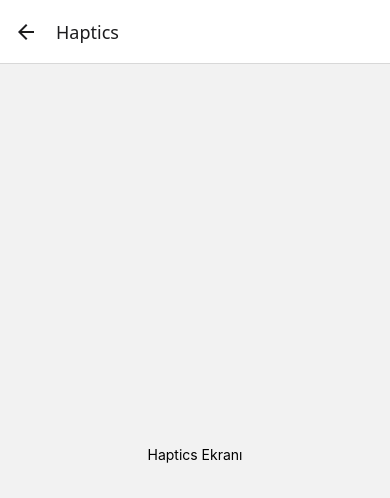
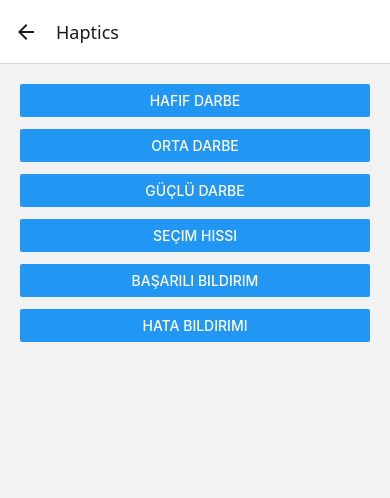
Before and after one commit to FurkanSadik/lab13_Android, a React Native app: screen /Haptics in a window 390 px wide. Shown: the top 498 px of the page. Built offline with nearby package versions, Linux system fonts and the light colour scheme.

Commit message:
feat: haptics ekranı ile dokunsal geri bildirim örnekleri eklendi

```diff
--- a/screens/HapticsScreen.js
+++ b/screens/HapticsScreen.js
@@ -1,9 +1,39 @@
-import { View, Text, StyleSheet } from 'react-native';
+import { View, Button, StyleSheet } from 'react-native';
+import * as Haptics from 'expo-haptics';
 
 export default function HapticsScreen() {
+  const impactLight = () => {
+    Haptics.impactAsync(Haptics.ImpactFeedbackStyle.Light);
+  };
+
+  const impactMedium = () => {
+    Haptics.impactAsync(Haptics.ImpactFeedbackStyle.Medium);
+  };
+
+  const impactHeavy = () => {
+    Haptics.impactAsync(Haptics.ImpactFeedbackStyle.Heavy);
+  };
+
+  const selection = () => {
+    Haptics.selectionAsync();
+  };
+
+  const success = () => {
+    Haptics.notificationAsync(Haptics.NotificationFeedbackType.Success);
+  };
+
+  const error = () => {
+    Haptics.notificationAsync(Haptics.NotificationFeedbackType.Error);
+  };
+
   return (
     <View style={styles.container}>
-      <Text>Haptics Ekranı</Text>
+      <Button title="Hafif Darbe" onPress={impactLight} />
+      <Button title="Orta Darbe" onPress={impactMedium} />
+      <Button title="Güçlü Darbe" onPress={impactHeavy} />
+      <Button title="Seçim Hissi" onPress={selection} />
+      <Button title="Başarılı Bildirim" onPress={success} />
+      <Button title="Hata Bildirimi" onPress={error} />
     </View>
   );
 }
@@ -11,7 +41,7 @@ export default function HapticsScreen() {
 const styles = StyleSheet.create({
   container: {
     flex: 1,
-    justifyContent: 'center',
-    alignItems: 'center'
+    gap: 12,
+    padding: 20
   }
 });
```
